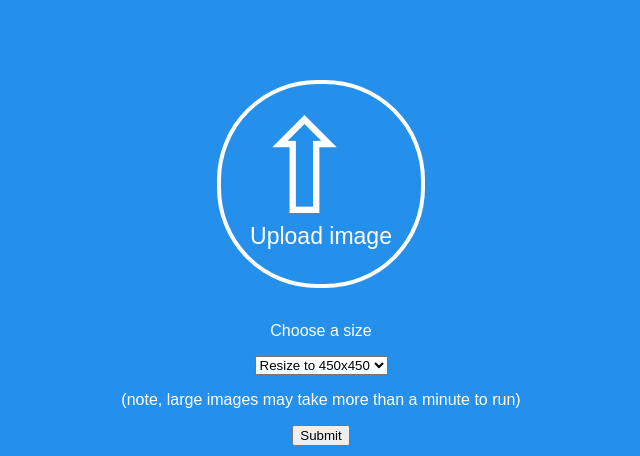
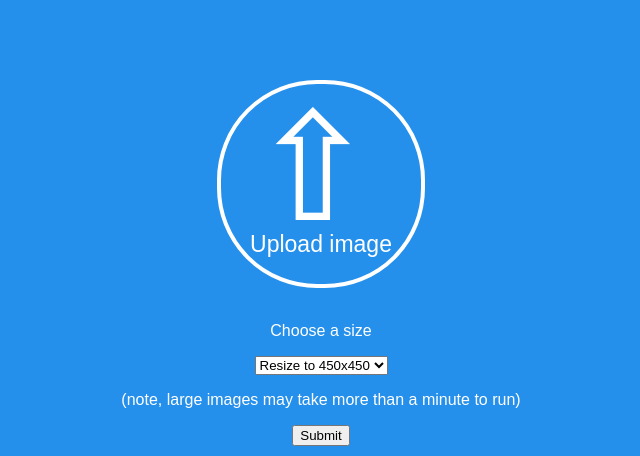
Before and after one commit to sbirbrower/psychedelic_img_generator, a Flask app: page / in a window 1280 px wide. Shown: the top 456 px of the page, without its empty margins (319-959 px from the left). Run offline with Flask 2, Linux system fonts and the light colour scheme.

```diff
--- a/static/styles.css
+++ b/static/styles.css
@@ -14,11 +14,6 @@ body {
 h1 {
   color: #2590EB;
 }
-
-/* * {
-  font-family: Arial, Helvetica, sans-serif;
-  color: white;
-} */
 
 .wrapper {
   width: 100%;
--- a/templates/home.html
+++ b/templates/home.html
@@ -16,7 +16,7 @@
           <input id="file" name="file" type="file" />
             <p>
                 <br>
-                <span style="font-size:130px; line-height:80%;"> &#8679; </span>
+                <span style="font-size:150px; line-height:80%;"> &#8679; </span>
                 <br>
                 <span style="font-size:23px; line-height:140%;">Upload image</span>
             </p>
```
Also changed, not shown: img/final_whippet.png (added), img/whippet.png (added), static/drawingwhippet.png (added), static/whippet.png (added), static/zebra.png (added), static/zebra3.png (added), 1 other file.
